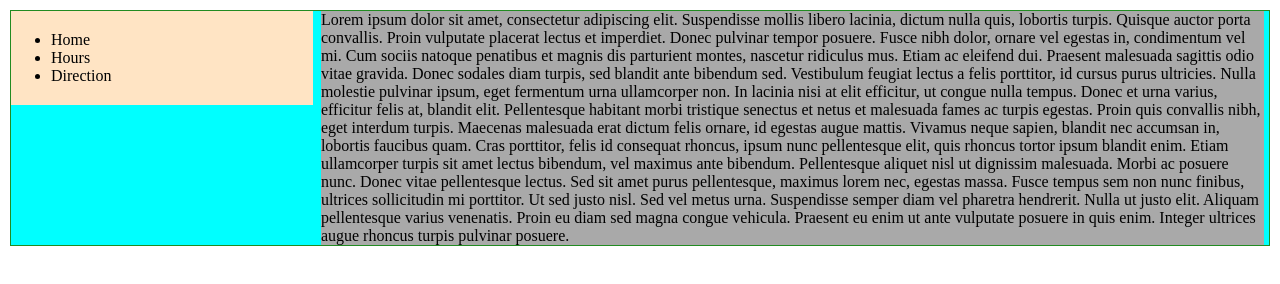
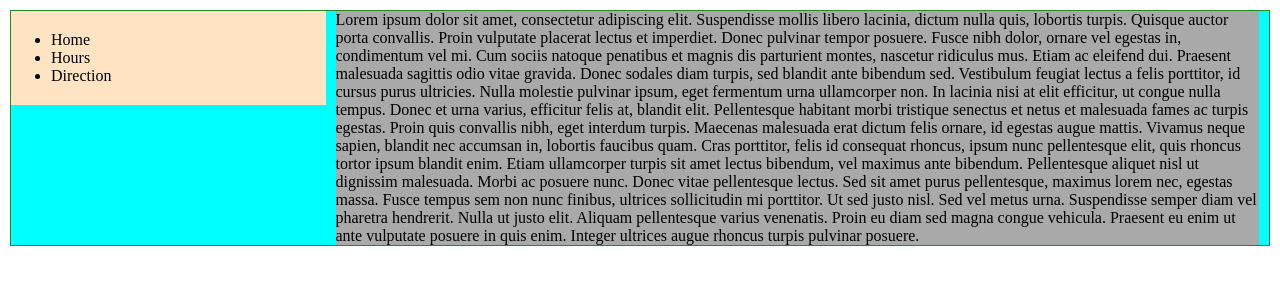
Before and after one commit to puzika/932103.latipov.tolibjon.lab2, a website: page task2.12/index.html in a window 1280 px wide. Drawn offline with Linux system fonts and the light colour scheme.

Commit message:
final version

```diff
--- a/task2.12/main.scss
+++ b/task2.12/main.scss
@@ -9,28 +9,24 @@ body {
 .container {
    background-color: var(--blue-light);
    border: .1rem solid var(--green-medium);
-
-   &::after {
-      content: '';
-      clear: both;
-      display: table;
-   }
-
-   & > * {
-      float: left;
-      margin-right: .8rem;
-   }
+   display: flex;
+   flex-wrap: wrap;
+   align-items: flex-start;
 
    &__list {
-      width: 24%;
+      width: 25%;
       background-color: var(--brown-light);
       padding: 2rem 0 2rem 4rem;
       text-transform: capitalize;
    }
 
    &__text {
-      width: 75%;
+      flex: 1;
+      min-width: 40rem;
       background-color: var(--gray-dark);
-      margin: 0;
+   }
+
+   & > * {
+      margin-right: 1rem;
    }
 }
```
Also changed, not shown: task2.12/style.css, 1 other file.
